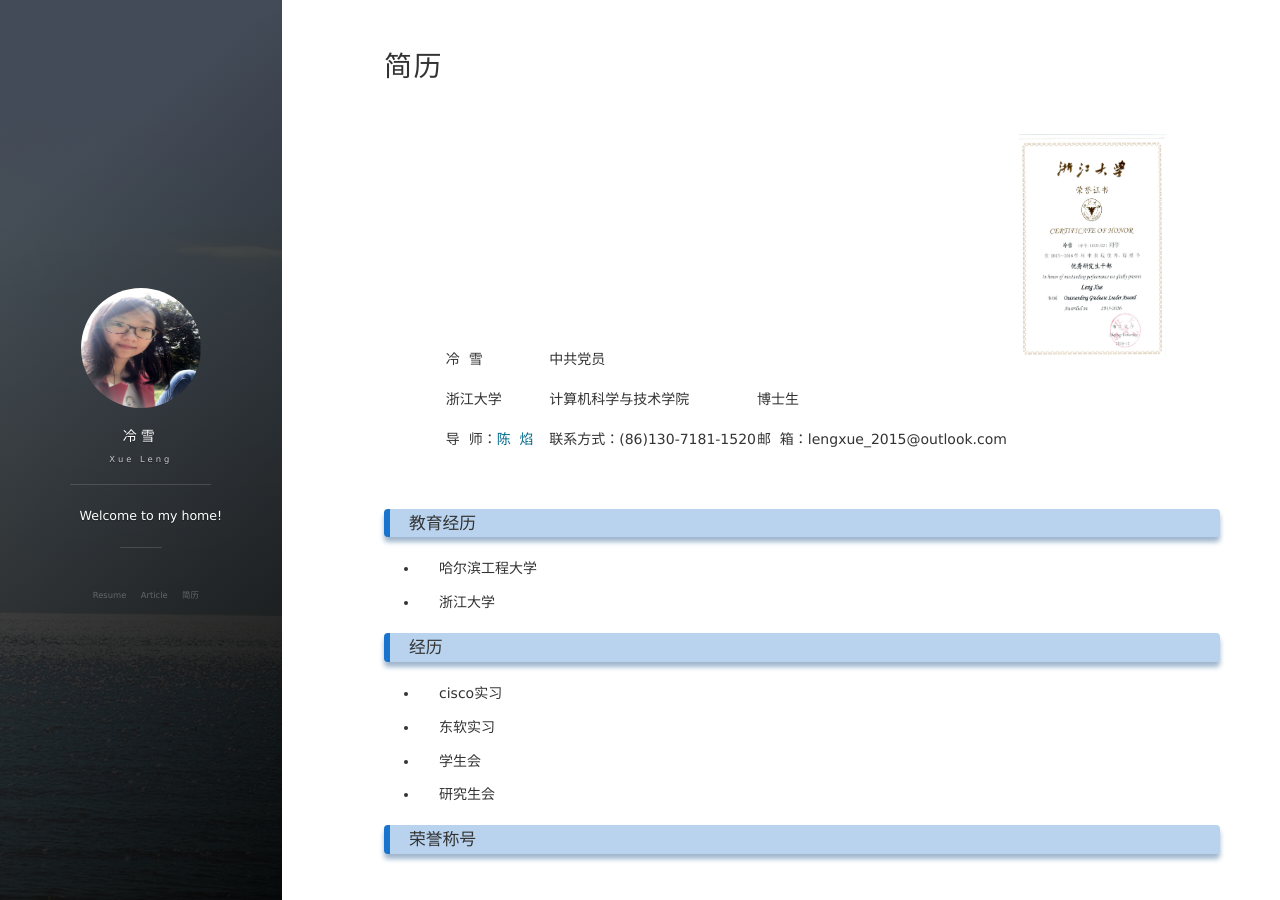
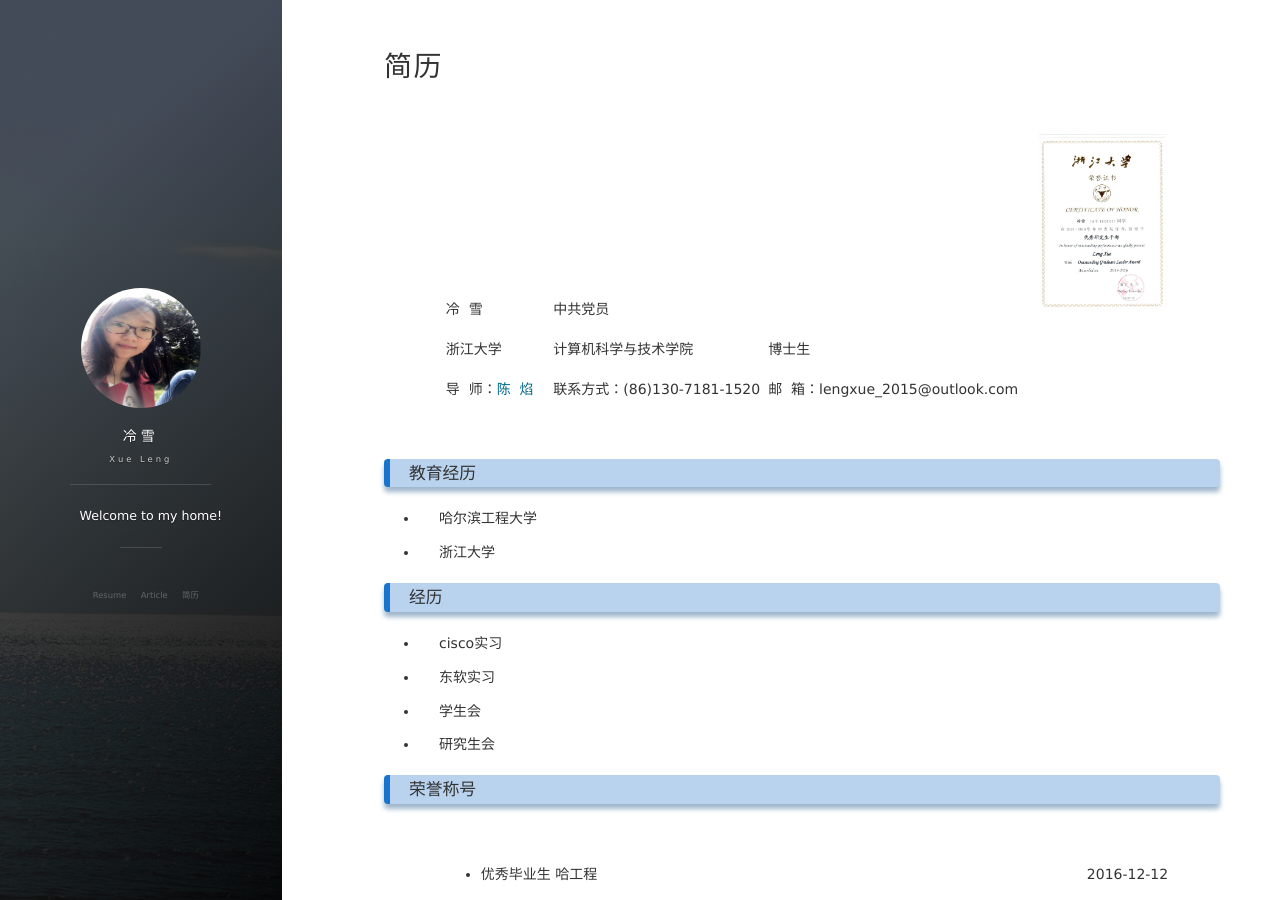
Before and after one commit to lxv458/OldWeb, a Jekyll site: the page built from about.md, in a window 1280 px wide and 900 px high. Built offline with Jekyll 4.4.1, drawn with Linux system fonts in a browser that asks for light colours; nearby versions of some CDN libraries; comment, search, counter and statistics services are not loaded.

Commit message:
basic information

```diff
--- a/about.md
+++ b/about.md
@@ -7,7 +7,7 @@
  		<td align="left">冷&nbsp;&nbsp;雪</td>
  		<td align="left">中共党员</td>
  		<td align="left"></td>
- 		<td align="center" valign="middle" rowspan="3" width="150" height="230"> <img src="/images/leng/resume/excellent_leader_zju.jpg" width="150" height="230" /></td>
+ 		<td align="center" valign="middle" rowspan="3" width="130" height="180"> <img src="/images/leng/resume/excellent_leader_zju.jpg" width="130" height="180" /></td>
  	</tr>
  	<tr>
  		<td align="left">浙江大学</td>
```
